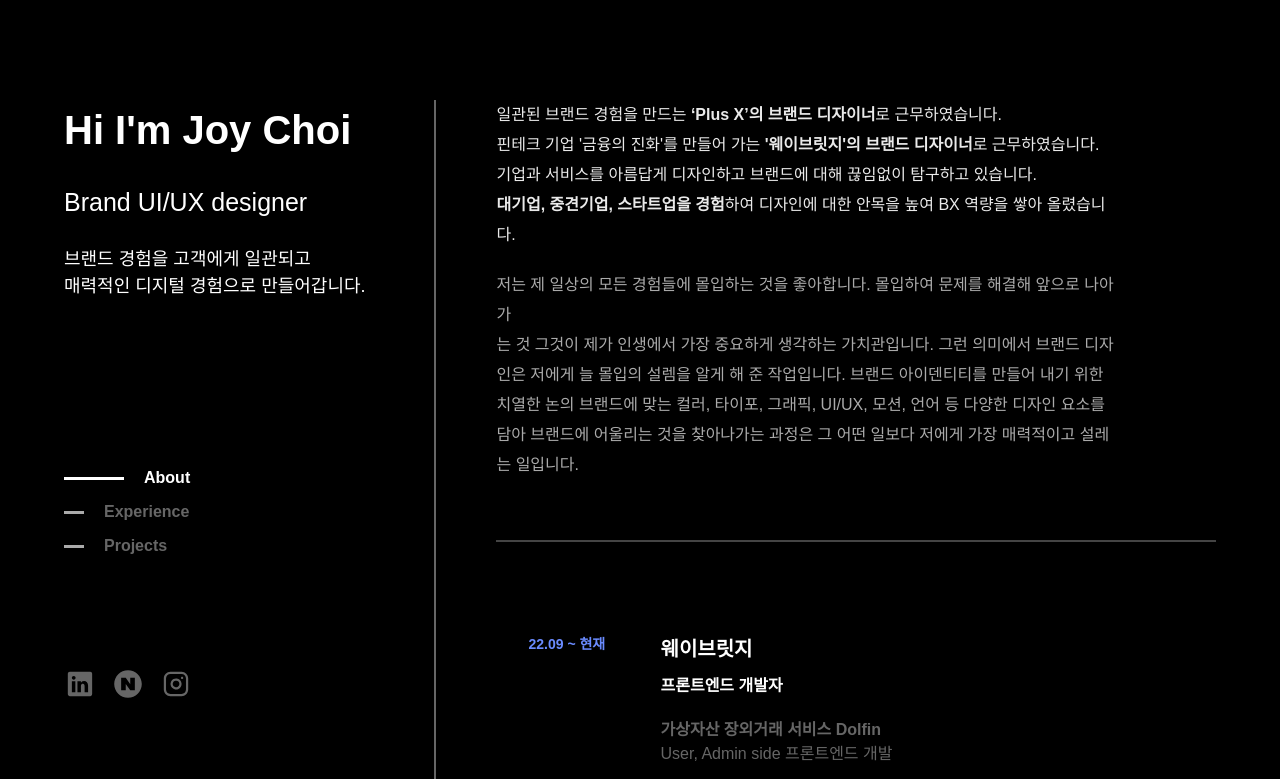
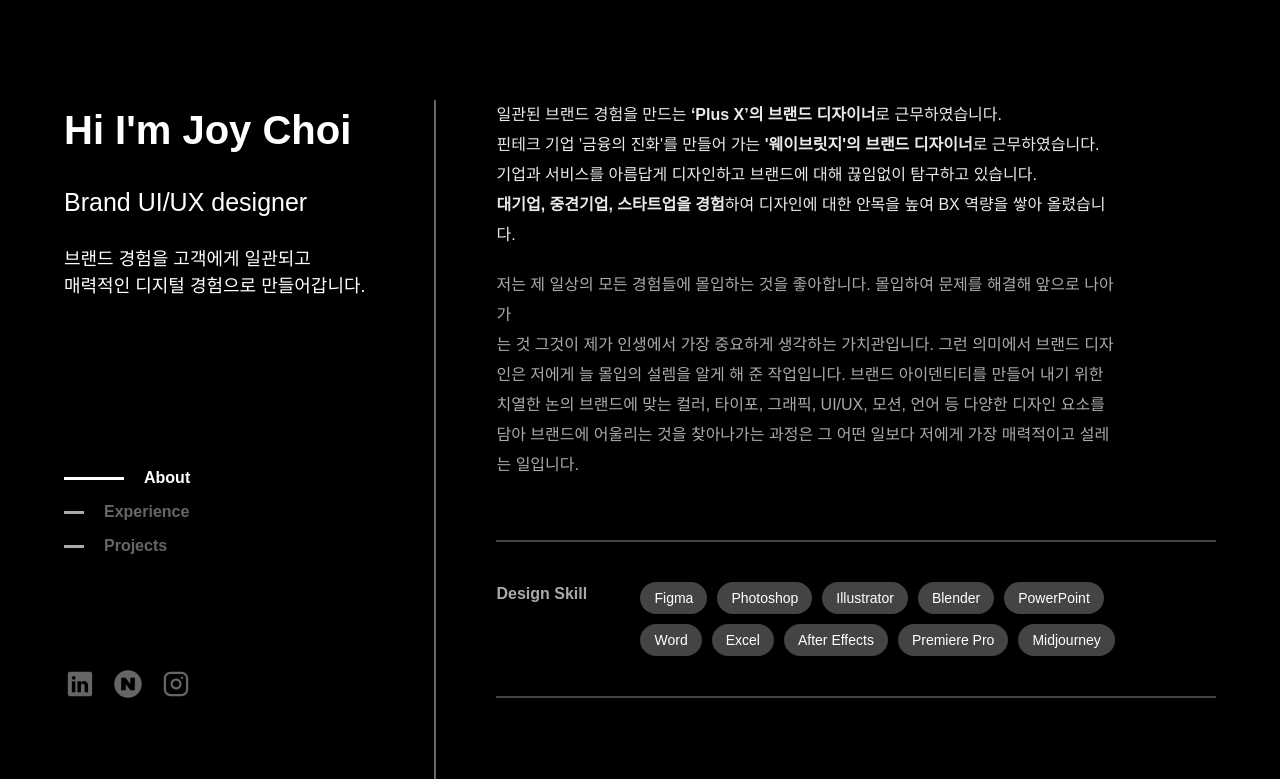
Before and after one commit to wldlglaso/wldlglaso.github.io, a Next.js app: page / in a window 1280 px wide. Shown: the top 779 px of the page. Built offline with nearby package versions, Linux system fonts and the light colour scheme; a web font is replaced by a local one.

Commit message:
add: skills

```diff
--- a/components/about.tsx
+++ b/components/about.tsx
@@ -1,4 +1,7 @@
+import Skills from "./skills";
+
 const About = () => (
+  <>
     <section
       id="about"
       className="pb-[60px] text-[16px] leading-[30px] w-[625px]"
@@ -20,14 +23,16 @@ const About = () => (
       <p className="mt-[20px] text-gray-A">
         저는 제 일상의 모든 경험들에 몰입하는 것을 좋아합니다. 몰입하여 문제를
         해결해 앞으로 나아가
-      <br />는 것 그것이 제가 인생에서 가장 중요하게 생각하는 가치관입니다. 그런
-      의미에서 브랜드 디자인은 저에게 늘 몰입의 설렘을 알게 해 준 작업입니다.
-      브랜드 아이덴티티를 만들어 내기 위한 치열한 논의 브랜드에 맞는 컬러,
-      타이포, 그래픽, UI/UX, 모션, 언어 등 다양한 디자인 요소를 담아 브랜드에
-      어울리는 것을 찾아나가는 과정은 그 어떤 일보다 저에게 가장 매력적이고
-      설레는 일입니다.
+        <br />는 것 그것이 제가 인생에서 가장 중요하게 생각하는 가치관입니다.
+        그런 의미에서 브랜드 디자인은 저에게 늘 몰입의 설렘을 알게 해 준
+        작업입니다. 브랜드 아이덴티티를 만들어 내기 위한 치열한 논의 브랜드에
+        맞는 컬러, 타이포, 그래픽, UI/UX, 모션, 언어 등 다양한 디자인 요소를
+        담아 브랜드에 어울리는 것을 찾아나가는 과정은 그 어떤 일보다 저에게 가장
+        매력적이고 설레는 일입니다.
       </p>
     </section>
+    <Skills />
+  </>
 );
 
 export default About;
--- a/components/experience.tsx
+++ b/components/experience.tsx
@@ -17,7 +17,7 @@ const Card = ({
   mainSkills,
   subSkills,
 }: PropsWithChildren<Experience>) => (
-  <div className="hover:bg-blue-F p-[32px] rounded-[20px] flex flex-col md:flex-row gap-x-[32px] md:w-[700px]">
+  <div className="hover:bg-[#121212] p-[32px] rounded-[20px] flex flex-col md:flex-row gap-x-[32px] md:w-[700px]">
     <div className="text-blue-6A text-[14px] font-bold w-[100px] shrink-0">
       {period}
     </div>
--- /dev/null
+++ b/components/skills.tsx
@@ -0,0 +1,31 @@
+const Skills = () => (
+  <section className="flex gap-x-[20px] py-[40px]">
+    <span className="text-gray-A w-[124px] font-bold">Design Skill</span>
+    <div className="flex gap-[10px] flex-wrap w-[528px]">
+      {skillList.map((skill, idx) => (
+        <Chip key={idx} text={skill} />
+      ))}
+    </div>
+  </section>
+);
+
+const Chip = ({ text }: { variant?: "blue" | "gray"; text: string }) => (
+  <span className="bg-gray-4 shrink-0 rounded-[16px] text-white h-[32px] px-[14px] text-[14px] flex items-center justify-center">
+    {text}
+  </span>
+);
+
+const skillList = [
+  "Figma",
+  "Photoshop",
+  "Illustrator",
+  "Blender",
+  "PowerPoint",
+  "Word",
+  "Excel",
+  "After Effects",
+  "Premiere Pro",
+  "Midjourney",
+];
+
+export default Skills;
```
Lines whose indentation alone changed are shown as unchanged.
